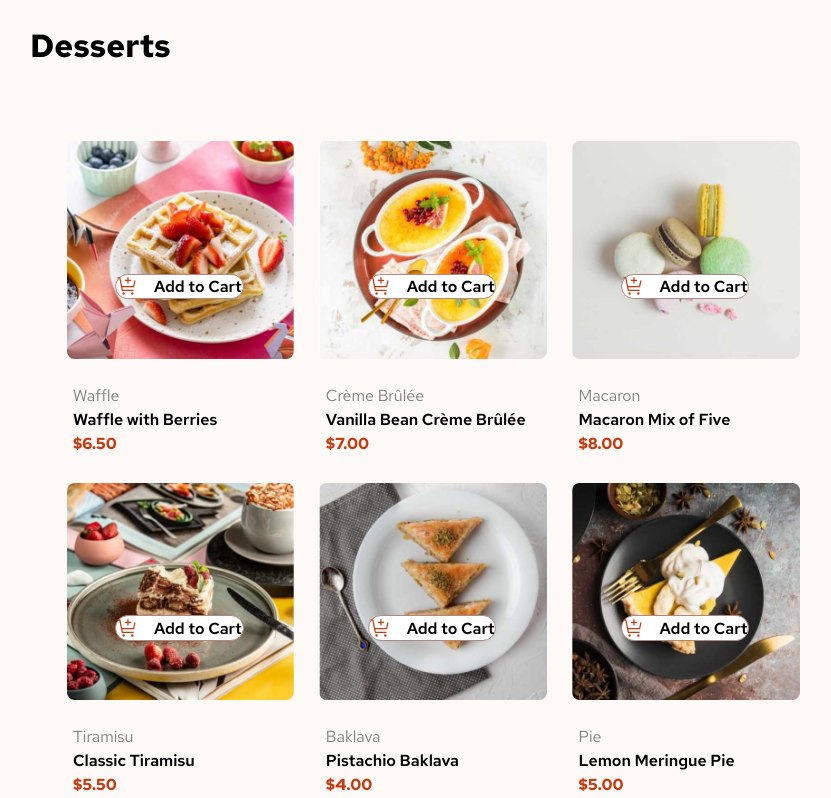
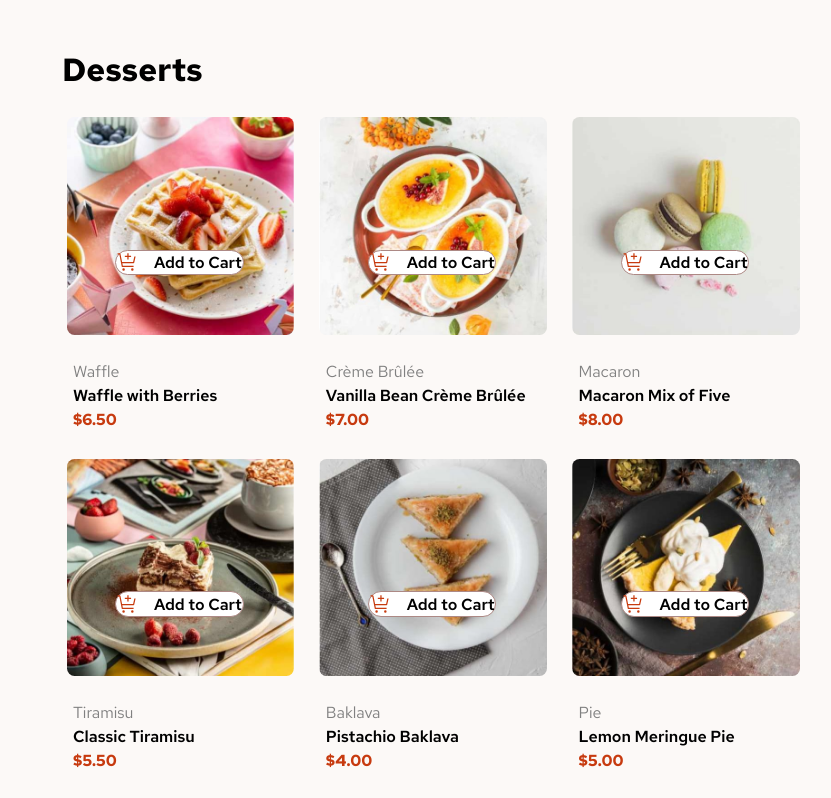
Before and after one commit to Daniel-san8/Ecommerce, a React (Vite) app: page / in a window 1280 px wide. Shown: the top 798 px of the page, without its empty margins (2-833 px from the left). Built offline with nearby package versions, Linux system fonts and the light colour scheme.

Commit message:
responsivo pro 'desserts' feita

```diff
--- a/src/App.jsx
+++ b/src/App.jsx
@@ -5,9 +5,23 @@ import Produtos from "./components/Produtos/Produtos";
 import ModalConfirmed from "./components/ModalConfirmed/ModalConfirmed";
 
 function App() {
+  let [larguraUsuario, setLarguraUsuario] = React.useState(innerWidth);
+
+  React.useEffect(() => {
+    function atualizaLargura() {
+      setLarguraUsuario(innerWidth);
+      console.log(larguraUsuario);
+    }
+    window.addEventListener("resize", atualizaLargura);
+    return () => {
+      window.removeEventListener("resize", atualizaLargura);
+    };
+  }, [larguraUsuario]);
   return (
     <GlobalStorage>
-      <h1 className="titulo">Desserts</h1>
+      <h1 className={larguraUsuario < 1024 ? "titulo" : "tituloResponse"}>
+        Desserts
+      </h1>
       <Produtos />
       <ModalConfirmed />
     </GlobalStorage>
--- a/src/components/Produtos/ComponentsImagem.jsx
+++ b/src/components/Produtos/ComponentsImagem.jsx
@@ -12,7 +12,7 @@ export const StyledDivPrincipal = styled.div`
     return props.$larguraUsuario < 1024 ? "nowrap" : "wrap";
   }};
   padding: ${(props) => {
-    return props.$larguraUsuario < 1024 ? "0" : "3rem";
+    return props.$larguraUsuario < 1024 ? "0" : "0 3rem";
   }};
 `;
 
--- a/src/styles/geral.css
+++ b/src/styles/geral.css
@@ -9,3 +9,7 @@ body {
 .titulo {
   margin: 1.5rem 1.5rem 0 1.5rem;
 }
+
+.tituloResponse {
+  margin: 3rem 0 0 3.5rem;
+}
```
